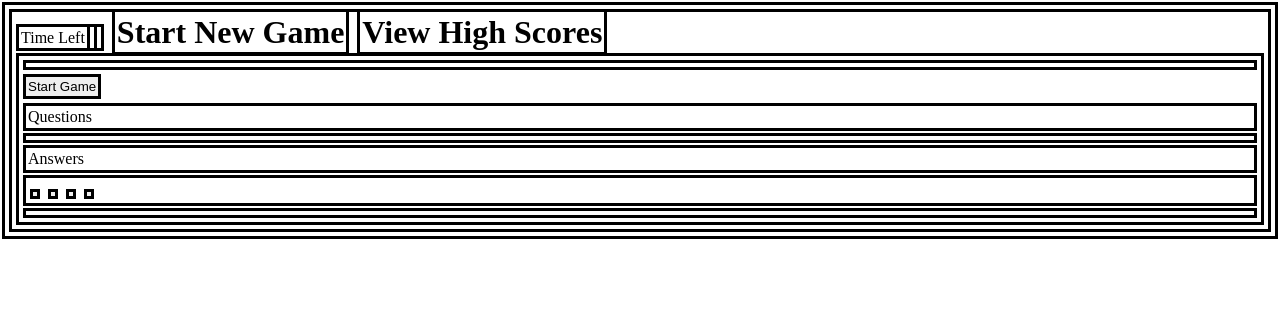
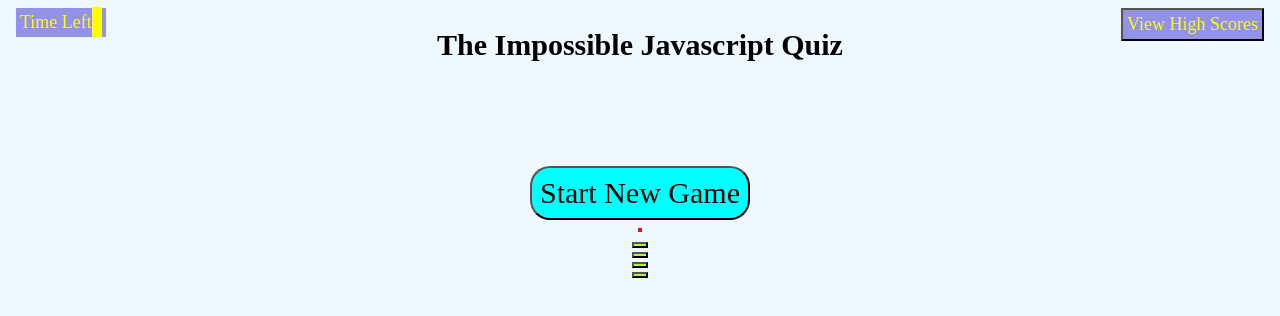
Before and after one commit to theopappas17/hw04-knowledge-of-javascript-game, a plain HTML site: page index.html in a window 1280 px wide. Drawn offline with Linux system fonts and the light colour scheme; a web font is replaced by a local one.

Commit message:
Frustrations

```diff
--- a/assets/script.js
+++ b/assets/script.js
@@ -8,11 +8,14 @@
 //give opportunity to add initials to document score
 
 //Global Variables
-arrayIndex = 0;
+// let arrayIndex = Math.floor(Math.random()*6);
+let arrayIndex = 0;
 let timer;
-let timeLeft = 60;
+let timeLeft = 15;
 
+//Interactions
 let startGame = document.querySelector("#start");
+startGame.addEventListener("click", jsChallenge);
 
 const questions = [
   {
@@ -48,30 +51,30 @@ const questions = [
   {
     question: "What is the BOM?",
     answers: {
-      a: "another name for the DOM",
-      b: "an important part of JavaScript",
-      c: "an important part of ECMAScript",
-      d: "b and c"
+      a: "a: another name for the DOM",
+      b: "b: an important part of JavaScript",
+      c: "c: an important part of ECMAScript",
+      d: "d: b and c"
     },
     correctAnswer: "b",
   },
   {
     question: "What is ECMAScript?",
     answers: {
-      a: "another name for JavaScript",
-      b: "a standard maintained by ECMA International",
-      c: "a scripting language",
-      d: "b and c"
+      a: "a: another name for JavaScript",
+      b: "b: a standard maintained by ECMA International",
+      c: "c: a scripting language",
+      d: "d: b and c"
     },
     correctAnswer: "d",
   },
   {
     question: "What variable declarations are allowed in JavaScript?",
     answers: {
-      a: "var",
-      b: "const",
-      c: "let",
-      d: "a, b, and c"
+      a: "a: var",
+      b: "b: const",
+      c: "c: let",
+      d: "d: a, b, and c"
     },
     correctAnswer: "d"
   }
@@ -79,7 +82,7 @@ const questions = [
 
 //Functions
 //game function
-var clock = function () {
+function clock() {
   document.getElementById("timerDisplay").innerHTML = timeLeft;
   timeLeft--;
   if (timeLeft < 0) {
@@ -94,9 +97,7 @@ function jsChallenge() {
   manageQuestions();
   generateAnswers();
 }
-//Nested Functions
 
-//question generator function
 function manageQuestions() {
   document.getElementById("questionDisplay").innerHTML = questions[arrayIndex].question;
 }
@@ -123,7 +124,3 @@ function generateAnswers() {
   document.getElementById("answerD").innerText = questions[arrayIndex].answers.d;
   document.getElementById('answerD').onclick = generateIndex;
 }
-
-
-//Interactions
-startGame.addEventListener("click", jsChallenge);
--- a/assets/style.css
+++ b/assets/style.css
@@ -1,10 +1,111 @@
 * {
-  border: solid;
-  border-color: black;
-  margin: 2px;
-  padding: 2px;
+  font-family: 'Tiro Kannada', serif;
+  background-color: aliceblue;
 }
 
-h1 {
-  display: inline;
+#timeLeft {
+  background-color: rgb(146, 146, 232);
+  color: yellow;
+  border-color: black 2px;
+  position: absolute;
+  top: 8px;
+  left: 16px;
+  font-size: 18px;
+  padding: 4px;
 }
+
+#timerDisplay {
+  background-color: yellow;
+  color: red;
+  font-size: 18px;
+  padding: 5px;
+}
+
+#highScores {
+  background-color: rgb(146, 146, 232);
+  color: yellow;
+  border-color: black 2px;
+  position: absolute;
+  top: 8px;
+  right: 16px;
+  font-size: 18px;
+  padding: 4px;
+}
+
+main {
+  display: flex;
+  flex-direction: column;
+  justify-content: center;
+  align-items: center;
+}
+
+#gameTitle {
+  text-align: center;
+  width: 50%;
+  font-size: 30px;
+  margin-bottom: 100px;
+}
+
+#start {
+  background-color: aqua;
+  border-color: black;
+  border-radius: 20px;
+  font-size: 30px;
+  padding: 8px;
+  margin: 4px;
+}
+
+#questionDisplay {
+  background-color: rgb(252, 5, 5);
+  border-color: black 2px;
+  color: white;
+  padding: 2px;
+  margin: 4px;
+}
+
+#answers {
+  display: flex;
+  flex-direction: column;
+  padding: 2px;
+  margin: 4px;
+}
+
+#answerA {
+  background-color: greenyellow;
+  text-align: left;
+  margin-bottom: 4px;
+}
+
+#answerA:hover {
+  background-color: rgba(0, 0, 255, 0.339);
+}
+
+#answerB {
+  background-color: greenyellow;
+  text-align: left;
+  margin-bottom: 4px;
+}
+
+#answerB:hover {
+  background-color: rgba(0, 0, 255, 0.339);
+}
+
+#answerC {
+  background-color: greenyellow;
+  text-align: left;
+  margin-bottom: 4px;
+}
+
+#answerC:hover {
+  background-color: rgba(0, 0, 255, 0.339);
+}
+
+#answerD {
+  background-color: greenyellow;
+  text-align: left;
+  margin-bottom: 4px;
+}
+
+#answerD:hover {
+  background-color: rgba(0, 0, 255, 0.339);
+}
--- a/index.html
+++ b/index.html
@@ -5,18 +5,20 @@
     <meta http-equiv="X-UA-Compatible" content="IE=edge" />
     <meta name="viewport" content="width=device-width, initial-scale=1.0" />
     <title>JavaScript Fundamentals Quiz</title>
+    <link rel="preconnect" href="https://fonts.googleapis.com">
+    <link rel="preconnect" href="https://fonts.gstatic.com" crossorigin>
+    <link href="https://fonts.googleapis.com/css2?family=Tiro+Kannada&display=swap" rel="stylesheet">
     <link rel="stylesheet" href="./assets/style.css" />
   </head>
   <body>
-    <span>Time Left<span id="timerDisplay"></span></span>
-    <h1 index="start">Start New Game</h1>
-    <h1 index="highscores">View High Scores</h1>
+    <header>
+    <span id="timeLeft">Time Left<span id="timerDisplay"></span></span>
+    <button id="highScores">View High Scores</button>
+    </header>
     <main>
-      <div id="game"></div>
-      <button id="start">Start Game</button>
-      <div>Questions</div><div id="questionDisplay"></div>
-      <div>Answers</div>
-        <div>
+      <h1 id="gameTitle">The Impossible Javascript Quiz</h1>
+      <button id="start">Start New Game</button><div id="questionDisplay"></div>
+        <div id="answers">
           <button id="answerA"></button>
           <button id="answerB"></button>
           <button id="answerC"></button>
```
